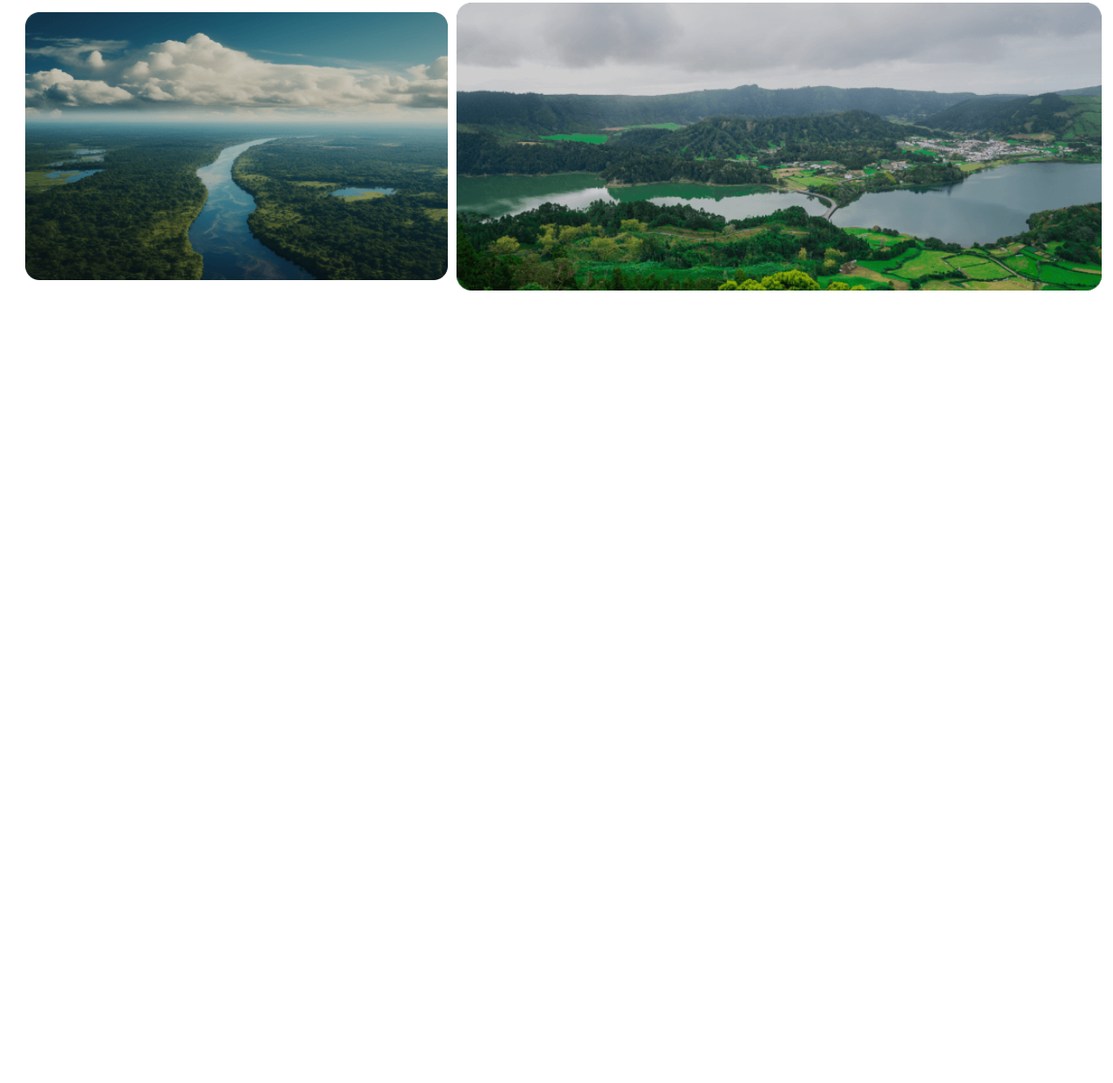
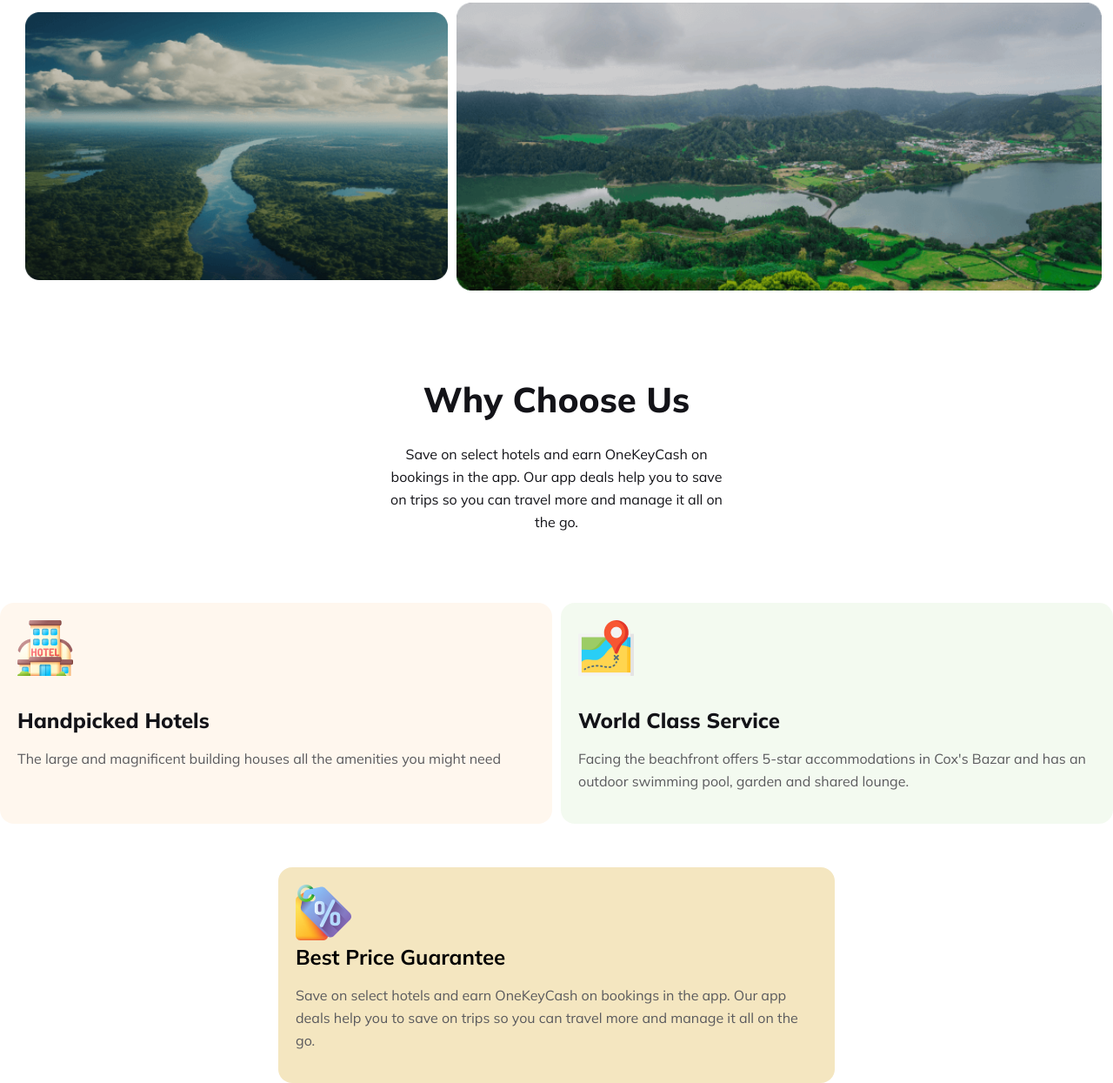
Before and after one commit to Amite55/m11-assinment-02, a plain HTML site: page index.html in a window 1280 px wide. Shown: the part 1977-3222 px from the top of the page at 87% size. Before the commit the page ends 2319 px from the top, so only its background shows below. Drawn offline with Linux system fonts and the light colour scheme.

Commit message:
choose us section end

```diff
--- a/index.html
+++ b/index.html
@@ -102,6 +102,37 @@
         </section>
 
         <!-- -----------------------destination section ends hare-------------------- -->
+
+        <!-- ===============choose us section start hare================== -->
+
+        <section class="choose-us-section">
+           <div class="card-desc">
+            <h2>Why Choose Us</h2>
+            <p>Save on select hotels and earn OneKeyCash on bookings in the app. Our app deals help you to save on trips so you can travel more and manage it all on the go.</p>
+           </div>
+
+            <div class="card-section">
+                <div class="card unic-style">
+                    <img src="icon/hotel.png" alt="">
+                    <h3>Handpicked Hotels</h3>
+                    <p>The large and magnificent building houses all the amenities you might need</p>
+                </div>
+                <div class="card unic-style-2">
+                    <img src="icon/map.png" alt="">
+                    <h3>World Class Service</h3>
+                    <p>Facing the beachfront offers 5-star accommodations in Cox's Bazar and has an outdoor swimming pool, garden and shared lounge.</p>
+                </div>
+            </div>
+
+            <div class=" card second-card-section">
+                <img src="icon/price-tag.png" alt="">
+                <h1>Best Price Guarantee</h1>
+                <p>Save on select hotels and earn OneKeyCash on bookings in the app. Our app deals help you to save on trips so you can travel more and manage it all on the go.</p>
+            </div>
+
+        </section>
+
+        <!-- ===============choose us section ends hare================== -->
     </main>
 
 </body>
--- a/styles/responsive.css
+++ b/styles/responsive.css
@@ -57,6 +57,26 @@
         width: 100%;
 
     }
+    .card-section{
+        flex-direction: column;
+        text-align: center;
+        margin: 0 auto;
+        width: 100%;
+    }
+    .card{
+        width: 100%;
+    }
+    .choose-us-section{
+        display: flex;
+        flex-direction: column;
+        width: 100%;
+    }
+    .second-card-section{
+        width: 100%;
+        text-align: center;
+        margin: 0 auto;
+        margin-top: 10px;
+    }
 
 
 }
--- a/styles/style.css
+++ b/styles/style.css
@@ -207,3 +207,81 @@ nav{
 }
 
 /* ----------------destination section hare hare------------------ */
+
+/* ===============choose us section start hare================== */
+
+.card-desc{
+    text-align: center;
+    margin-top: 100px;
+}
+.card-desc h2{
+    color:#131318 ;
+    font-size: 40px;
+    font-weight:800 ;
+    margin-bottom:25px ;
+}
+.card-desc p{
+    color:#131318 ;
+    font-size: 16px;
+    font-weight: 400;
+    line-height: 26px;
+    margin: 0 auto;
+    margin-bottom:25px ;
+    width: 400px;
+}
+
+/* ===============choose us section ends hare================== */
+
+/* ============choose us section style start hare================= */
+
+.card-section{
+    display: flex;
+    justify-content: space-between;
+    width: 100%;
+    margin-top: 80px;
+    gap: 10px;
+    margin-bottom: 50px;
+}
+.card{
+    width: 50%;
+    padding: 20px;
+    border-radius: 16px;
+    background-color:rgba(251, 180, 99, 0.11) ;
+}
+.unic-style-2{
+    background-color: rgba(95, 185, 59, 0.075);
+}
+
+.card h3{
+    color:#131318;
+    font-size:24px ;
+    font-weight:800 ;
+    margin-top: 32px;
+}
+.card p{
+    color:#5A5A5D; ;
+    font-size:16px ;
+    font-weight:400 ;
+    margin: 16px 0px;
+    line-height: 26px;
+}
+.second-card-section{
+    margin: 0 auto;
+    background-color:  rgba(216, 167, 33, 0.281);
+}
+.second-card-section h3{
+    color:#131318;
+    font-size:24px ;
+    font-weight:800 ;
+    margin-top: 32px;
+}
+.second-card-section p{
+    color:#5A5A5D; ;
+    font-size:16px ;
+    font-weight:400 ;
+    margin: 16px 0px;
+    line-height: 26px;
+}
+
+
+/* ============choose us section style ends hare================= */
```
Also changed, not shown: icon/hotel.png (added), icon/map.png (added), icon/price-tag.png (added).
